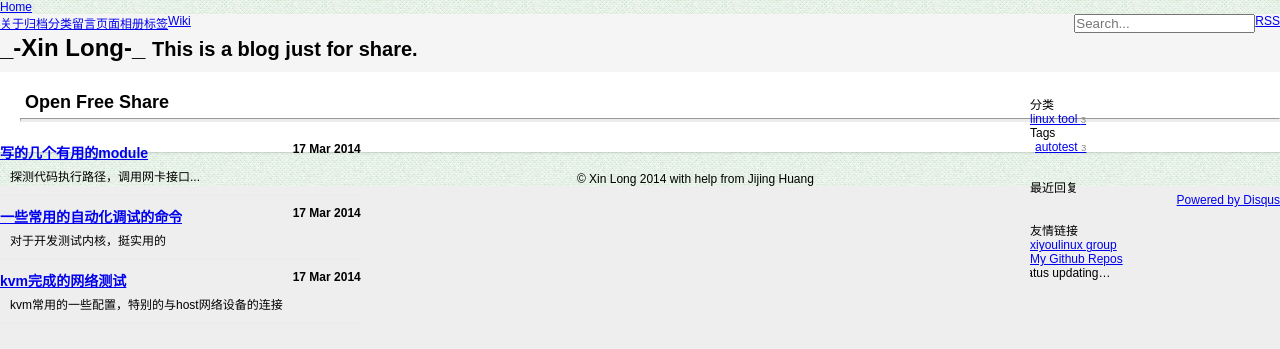
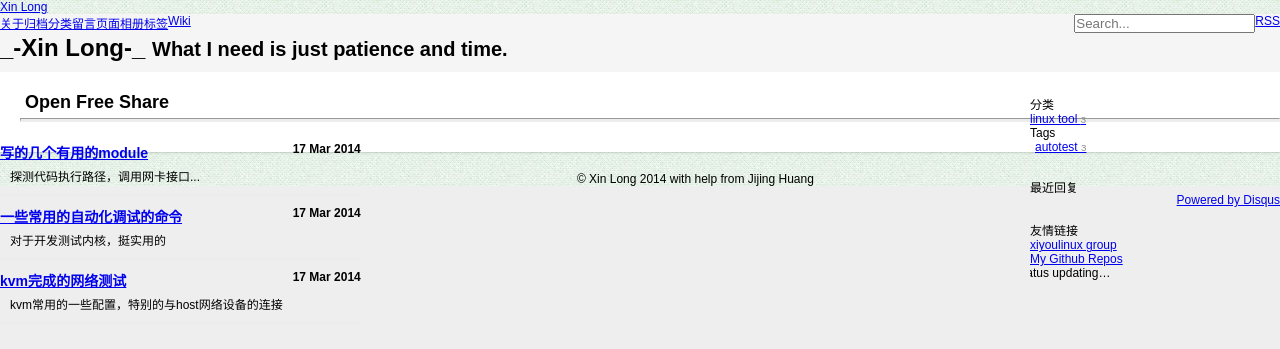
Before and after one commit to fengpsky/lxin.github.io, a Jekyll site: the page built from index.html, in a window 1280 px wide. Shown: the top 349 px of the page. Built offline with Jekyll 4.4.1, drawn with Linux system fonts in a browser that asks for light colours; the list of posts is cut into pages by our own code; comment, search, counter and statistics services are not loaded.

Commit message:
some change

```diff
--- a/_config.yml
+++ b/_config.yml
@@ -12,8 +12,8 @@ paginate : 15
 # Themes are encouraged to use these universal variables
 # so be sure to set them if your theme uses them.
 #
-title : "Home"
-tagline : This is a blog just for share.
+title : "Xin Long"
+tagline : What I need is just patience and time.
 author :
   name : Xin Long
   email : lxin@gmail.com
--- a/index.html
+++ b/index.html
@@ -1,7 +1,7 @@
 ---
 layout: page
 title: "_-Xin Long-_"
-tagline: This is a blog just for share.
+tagline: What I need is just patience and time.
 titleline: Open Free Share
 links:
   - url: "http://xiyoulinux.org"
```
